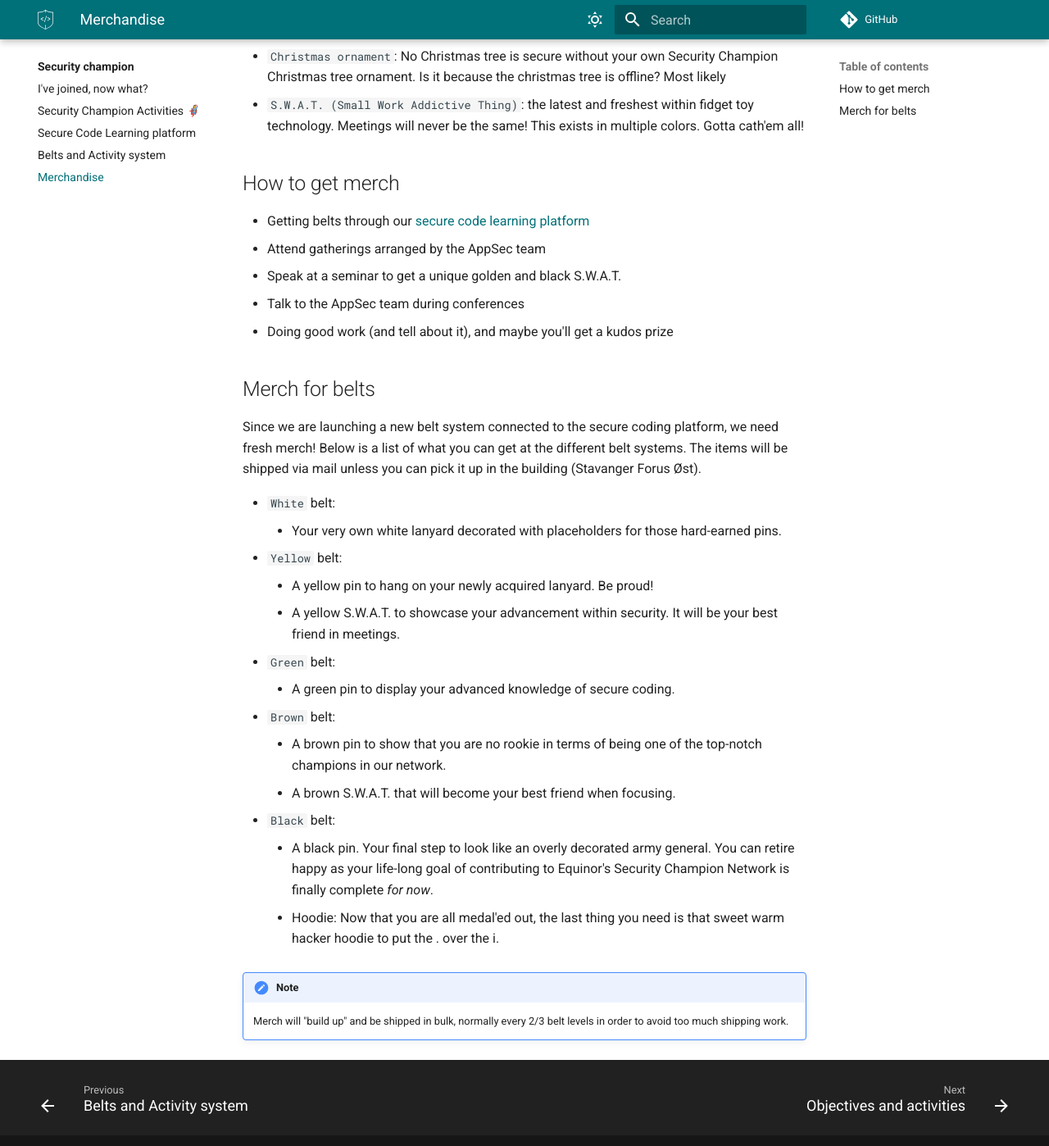
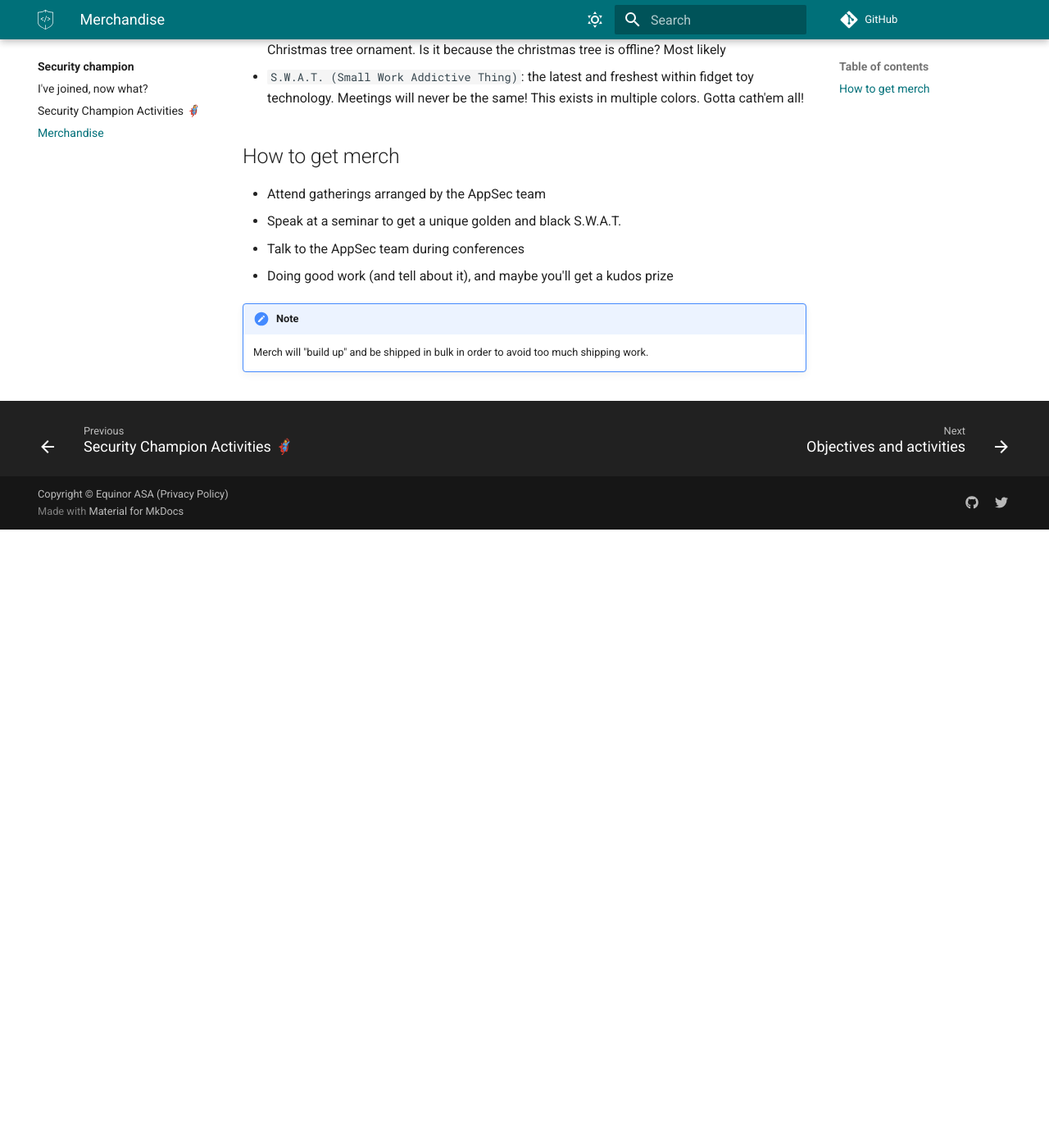
Before and after one commit to equinor/appsec, an MkDocs documentation site: the page built from docs/security-champion/6-merch.md, in a window 1280 px wide and 1400 px high, scrolled down 754 px. Shown: the whole window at 82% size. Built offline with MkDocs 1.6.1 and Material for MkDocs 9.7.7, drawn with Linux system fonts in a browser that asks for light colours; some web fonts are replaced; comment, search, counter and statistics services are not loaded; some of the changed text lies outside the part shown.

Commit message:
Remove learning platform references (#254)
* remove learning platform references

* remove references to belt system

````diff
--- a/docs/security-champion/6-merch.md
+++ b/docs/security-champion/6-merch.md
@@ -5,41 +5,21 @@ Merch is an important tool in building a security culture. We need to be visible
 As SCN age, we will have different merch come and go. Below we have a record of some of the selections we have given out. Some of them are out of stock, some are in stock, you never know! Should we get keep inventory? Probably...
 
 - ```Stickers```: A large assortment of stickers to help show that you are the voice of security! With the number of stickers we have, you will get a proper workout while carrying your laptop
-- ```Black Hoodie```: Display your black belt to everyone in the vicinity. You are a true champion
 - ```Socks```: Socks decorated with The Security Champion shields! Would they have protected Achilles? Maybe not. Will they protect you from cyber criminals? Who knows! But you will certainly look stylish while being hacked!
 - ```Book (Alice and Bob Learn Application Security)```: Complete the challenge at [this form](https://forms.microsoft.com/r/cLRPzRtPGQ)
 - ```AbbSack```: You have to see it to believe it! Keep your items _secure_ while traveling
 - ```BallSec```: Those pesky attackers are giving you a lot of stress? Relieve it with your branded stress ball!
-- ```Lanyard```: Start your belt journey to black belt here with a stylish card holder
-- ```Pins```: Decorate your lanyard to display your belt level to the world
+- ```Lanyard```: A stylish card holder to show you are part of the Security Champion Network
+- ```Pins```: Decorate your lanyard to show off your Security Champion status
 - ```Christmas ornament```: No Christmas tree is secure without your own Security Champion Christmas tree ornament. Is it because the christmas tree is offline? Most likely
 - ```S.W.A.T. (Small Work Addictive Thing)```: the latest and freshest within fidget toy technology. Meetings will never be the same! This exists in multiple colors. Gotta cath'em all!
 
 ## How to get merch
 
-- Getting belts through our [secure code learning platform](./4-learning-platform.md)
 - Attend gatherings arranged by the AppSec team
 - Speak at a seminar to get a unique golden and black S.W.A.T.
 - Talk to the AppSec team during conferences
 - Doing good work (and tell about it), and maybe you'll get a kudos prize
 
-## Merch for belts
-
-Since we are launching a new belt system connected to the secure coding platform, we need fresh merch! Below is a list of what you can get at the different belt systems. The items will be shipped via mail unless you can pick it up in the building (Stavanger Forus Øst).
-
-- ```White``` belt:
-    - Your very own white lanyard decorated with placeholders for those hard-earned pins.
-- ```Yellow``` belt:
-    - A yellow pin to hang on your newly acquired lanyard. Be proud!
-    - A yellow S.W.A.T. to showcase your advancement within security. It will be your best friend in meetings.
-- ```Green``` belt:
-    - A green pin to display your advanced knowledge of secure coding.
-- ```Brown``` belt:
-    - A brown pin to show that you are no rookie in terms of being one of the top-notch champions in our network.
-    - A brown S.W.A.T. that will become your best friend when focusing.
-- ```Black``` belt:
-    - A black pin. Your final step to look like an overly decorated army general. You can retire happy as your life-long goal of contributing to Equinor's Security Champion Network is finally complete _for now_.
-    - Hoodie: Now that you are all medal'ed out, the last thing you need is that sweet warm hacker hoodie to put the . over the i.
-
 !!! note
-    Merch will "build up" and be shipped in bulk, normally every 2/3 belt levels in order to avoid too much shipping work.
+    Merch will "build up" and be shipped in bulk in order to avoid too much shipping work.
--- a/docs/toolbox/tools/secure-coding.md
+++ /dev/null
@@ -1,32 +0,0 @@
-# Secure Code Learning platform
-
-We have a secure coding learning platform. Use [this form](https://forms.microsoft.com/e/7BTkd7gGJT) to sign up (given we have enough licenses; we will reach out if not).
-
-## What can you expect?
-
-- Learning about security and secure coding in "hands on" sessions in a sandbox environment
-- View video lessons
-- Have fun!
-- Bragging rights
-- Learn things that may help advance your career!
-
-!!! info
-    You can gain unique merch if you're a Security Champion while using this platform!
-
-There is a wide arrangement of subjects, and you can do them all if you wish! So there are tracks for:
-
-- AppSec
-- Azure
-- Docker security
-- DevSecOps
-- AI/LLM
-- Data Scientist
-- OWASP Mobile top 10 (ios/android)
-- OWASP API top 10
-- Web App Tester
-- Web dev
-- ++
-
-## Belts, merch and more!
-
-To read more on how we do belts, merch and activities (exclusively for Security Champions), check out the [belts and activities section](../../security-champion/5-belts-and-activities.md) in the Security Champion corner. Spoiler: It's really worth it!
````
Also changed, not shown: docs/security-champion/1-new_security_champion.md (+0 -1 lines), docs/security-champion/4-learning-platform.md (deleted, +0 -36 lines), docs/security-champion/5-belts-and-activities.md (deleted, +0 -65 lines).
